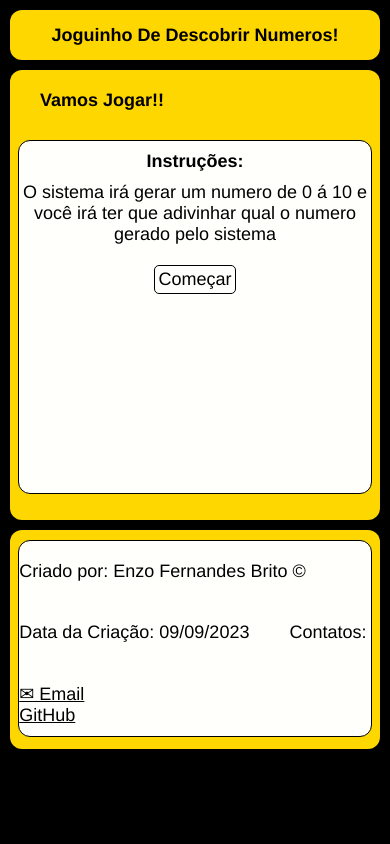
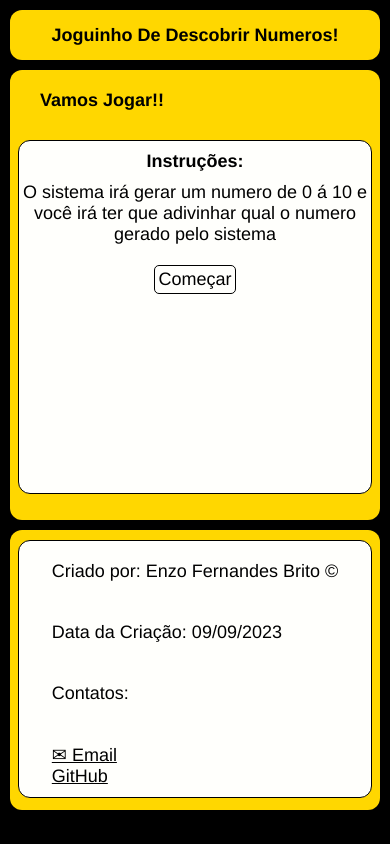
Before and after one commit to Enzo-1022/jogo-de-descobrir-numero, a plain HTML site: page index.html in a window 390 px wide. Drawn offline with Linux system fonts and the light colour scheme.

Commit message:
teste de responsividade
testando o media query

```diff
--- a/css/style.css
+++ b/css/style.css
@@ -142,3 +142,14 @@ a{
 h4,p{
     padding-top: 10px;
 }
+
+@media only screen and (max-width: 844px){
+    #ul01,#ul02{
+        flex-direction: column;
+        text-align: center;
+    }
+    li{
+        display: flex;
+        flex-wrap: wrap;
+    }
+}
```
